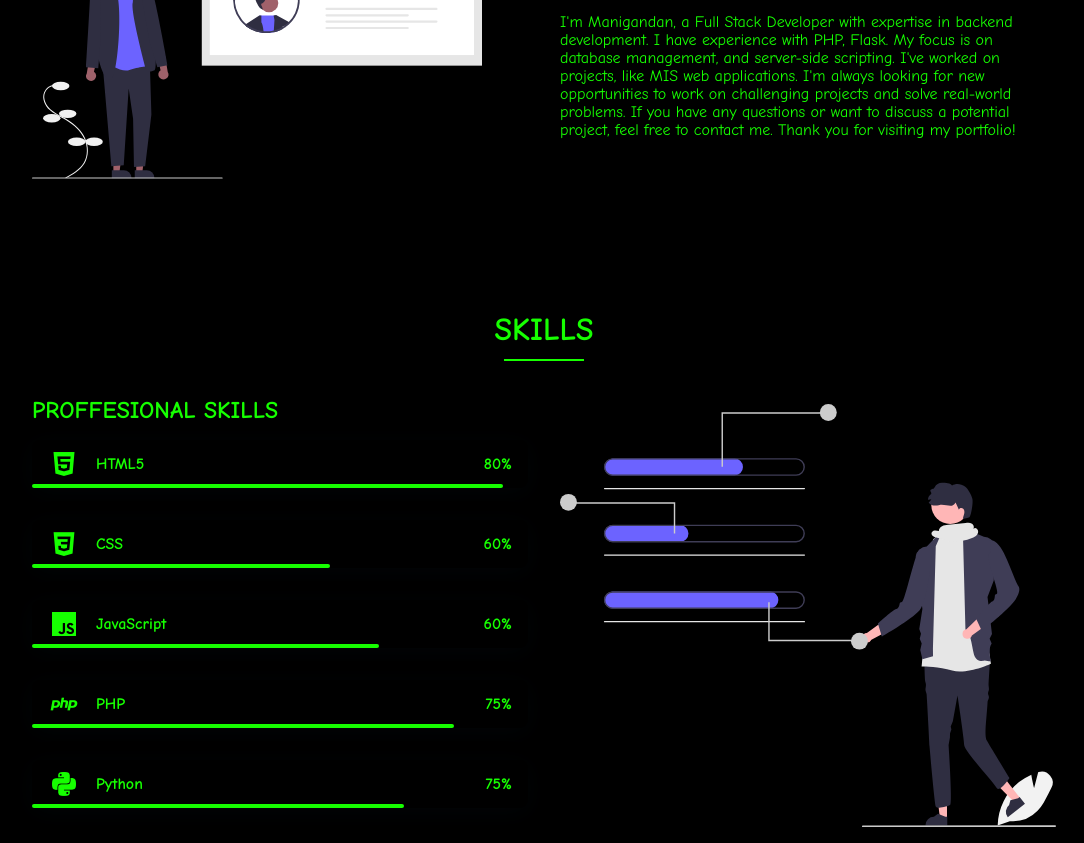
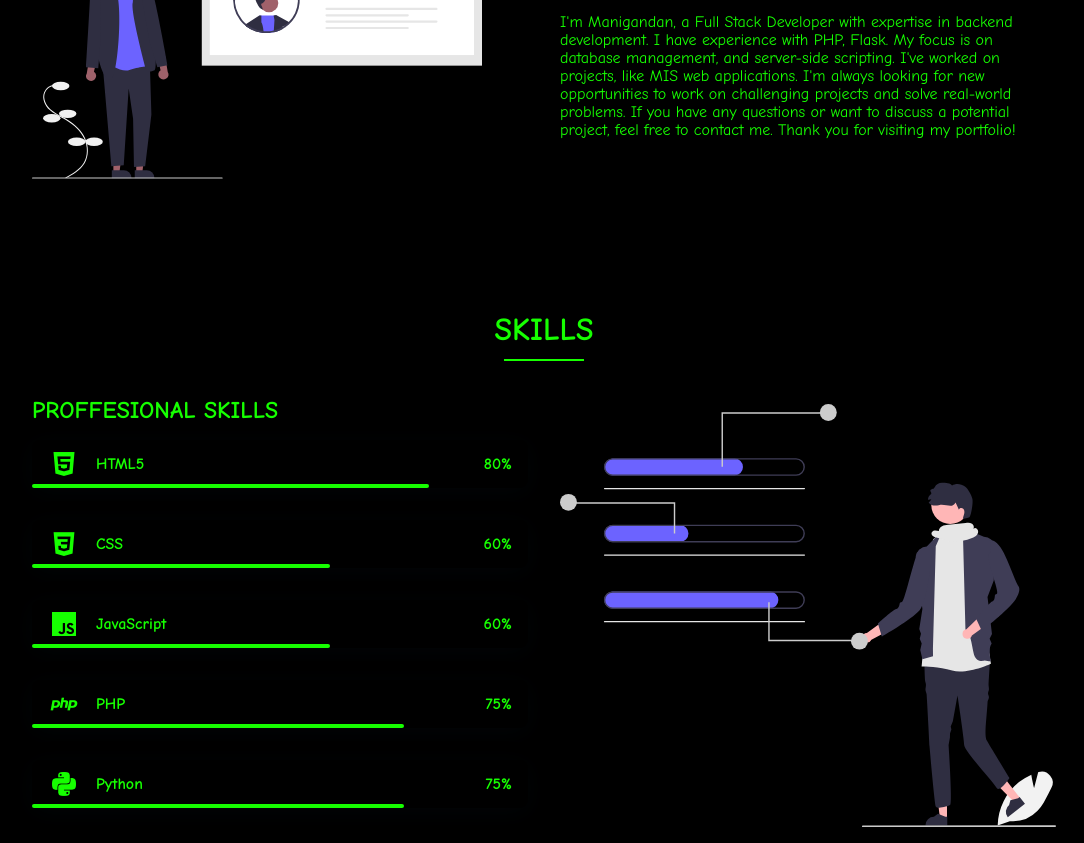
Before and after one commit to shiroichi28/Portfolio, a plain HTML site: page index.html in a window 1280 px wide. Shown: the part 1040-1883 px from the top of the page, without its empty margins (96-1180 px from the left). Drawn offline with nearby package versions, Linux system fonts and the light colour scheme.

Commit message:
Update in CSS Skill Level

```diff
--- a/assets/style.css
+++ b/assets/style.css
@@ -267,16 +267,16 @@ img {
   z-index: var(--z-back);
 }
 .skill_html {
-  width: 95%;
+  width: 80%;
 }
 .skill_css {
   width: 60%;
 }
 .skill_js {
-  width: 70%;
+  width: 60%;
 }
 .skill_php {
-  width: 85%;
+  width: 75%;
 }
 .skill_python {
   width: 75%;
```
